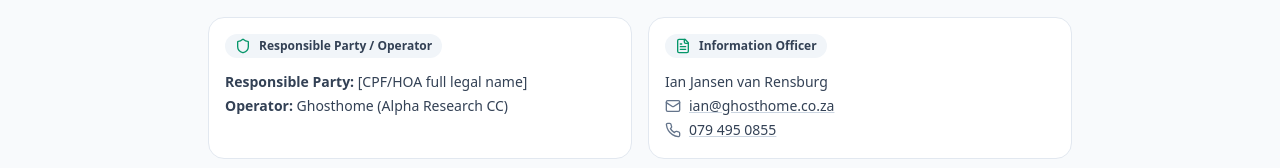
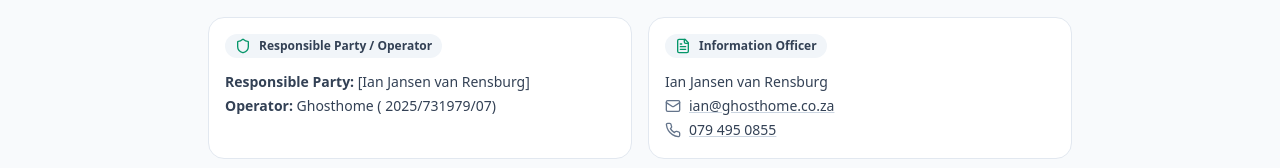
Before and after one commit to Nexzuis/ghosthome-site, a React (Vite) app: page /terms in a window 1280 px wide. Shown: the part 238-406 px from the top of the page. Built offline with nearby package versions, Linux system fonts and the light colour scheme.

Commit message:
Tidy Terms styling + add subscription copy; minor Sign-up/Pay updates

```diff
--- a/src/components/Footer.jsx
+++ b/src/components/Footer.jsx
@@ -21,7 +21,7 @@
         </Link>
 
         <p className="text-center text-sm text-slate-600">
-          © 2025 Ghosthome • A Brand of Alpha Research CC
+          © 2025 Ghosthome
         </p>
       </div>
     </footer>
--- a/src/routes/Terms.jsx
+++ b/src/routes/Terms.jsx
@@ -31,8 +31,8 @@
             Responsible Party / Operator
           </div>
           <ul className="mt-2 text-sm text-slate-700 leading-6">
-            <li><strong>Responsible Party:</strong> [CPF/HOA full legal name]</li>
-            <li><strong>Operator:</strong> Ghosthome (Alpha Research CC)</li>
+            <li><strong>Responsible Party:</strong> [Ian Jansen van Rensburg]</li>
+            <li><strong>Operator:</strong> Ghosthome ( 2025/731979/07)</li>
           </ul>
         </div>
 
```
